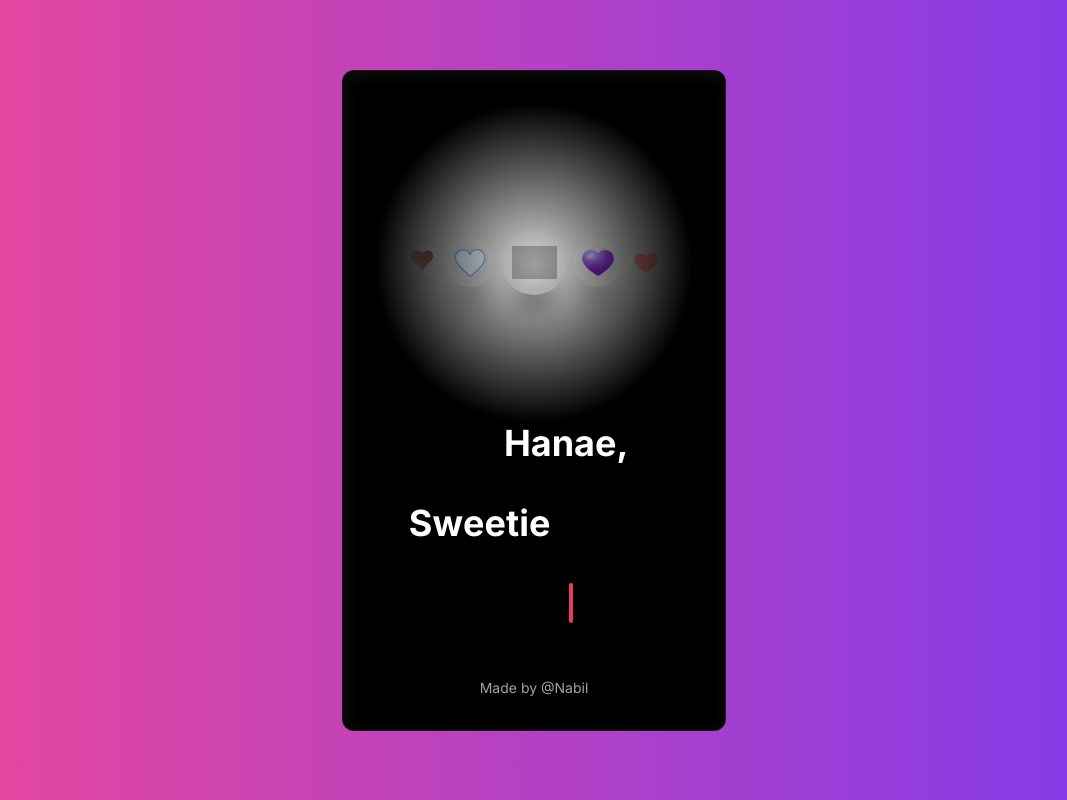
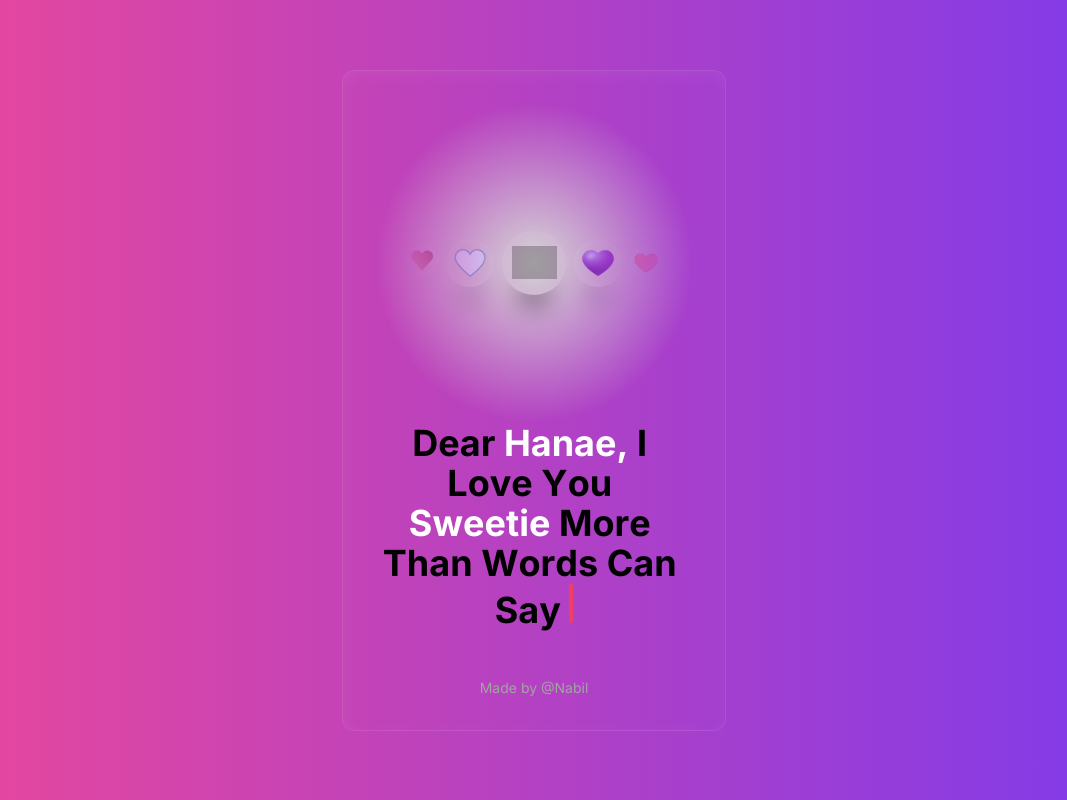
Before and after one commit to nabilelmaa/magic-card, a Next.js app: page / in a window 1280 px wide. Shown: the whole page, without its empty margins (106-1173 px from the left). Built offline with nearby package versions, Linux system fonts and the light colour scheme; grey boxes are pictures that could not be loaded.

Commit message:
first commit

```diff
--- a/components/CardDemo.tsx
+++ b/components/CardDemo.tsx
@@ -184,7 +184,7 @@ export const Card = ({
   return (
     <div
       className={cn(
-        "max-w-sm w-full mx-auto p-8 rounded-xl border border-[rgba(255,255,255,0.10)] dark:bg-black bg-black shadow-[2px_4px_16px_0px_rgba(248,248,248,0.06)_inset] group",
+        "max-w-sm w-full mx-auto p-8 rounded-xl border border-[rgba(255,255,255,0.10)] dark:bg-black bg-black-100 shadow-[2px_4px_16px_0px_rgba(248,248,248,0.06)_inset] group",
         className
       )}
     >
```
